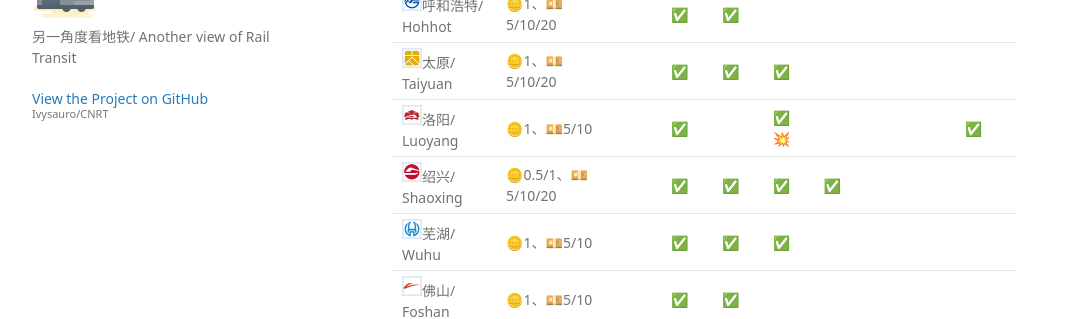
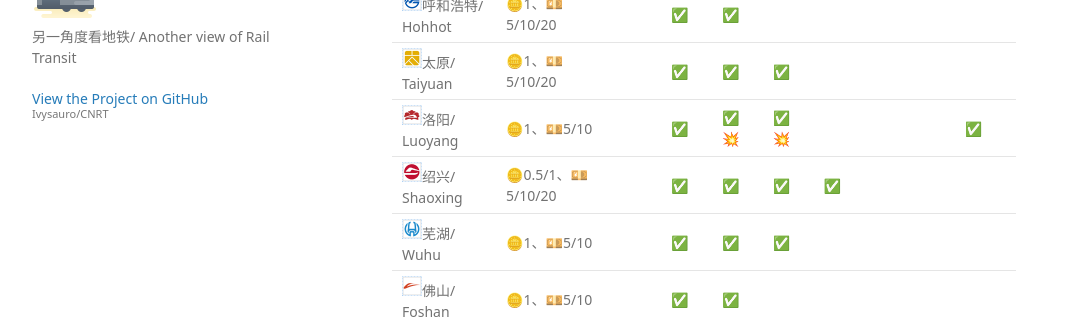
Before and after one commit to Ivysauro/CNRT, a Jekyll site: the page built from data/Pay.md, in a window 1280 px wide and 900 px high, scrolled down 6038 px. Shown: the part 152-471 px from the top of the window, without its empty margins (178-1249 px from the left). Built offline with Jekyll 4.4.1, drawn with Linux system fonts in a browser that asks for light colours; some web fonts are replaced; our own code applies the rules of GitHub Pages for plain Markdown files; a script that is not in the unit is left out.

Commit message:
🍊更新洛阳数据及评分

```diff
--- a/data/Pay.md
+++ b/data/Pay.md
@@ -163,7 +163,7 @@
 | <img src="https://raw.githubusercontent.com/Ivysauro/CNRT/master/images/city/xz.gif" width="20" hegiht="20"/>徐州/ Xuzhou | 🪙1、💴5/10/20 |  |  |  |  |  |  |  | ✅ |  |
 | <img src="https://raw.githubusercontent.com/Ivysauro/CNRT/master/images/city/hhht.gif" width="20" hegiht="20"/>呼和浩特/ Hohhot | 🪙1、💴5/10/20 |  | ✅ | ✅ |  |  |  |  |  |  |
 | <img src="https://raw.githubusercontent.com/Ivysauro/CNRT/master/images/city/tay.gif" width="20" hegiht="20"/>太原/ Taiyuan | 🪙1、💴5/10/20 |  | ✅ | ✅ | ✅ |  |  |  |  |  |
-| <img src="https://raw.githubusercontent.com/Ivysauro/CNRT/master/images/city/ly.gif" width="20" hegiht="20"/>洛阳/ Luoyang | 🪙1、💴5/10 |  | ✅ |  | ✅💥 |  |  |  | ✅ |  |
+| <img src="https://raw.githubusercontent.com/Ivysauro/CNRT/master/images/city/ly.gif" width="20" hegiht="20"/>洛阳/ Luoyang | 🪙1、💴5/10 |  | ✅ | ✅💥 | ✅💥 |  |  |  | ✅ |  |
 | <img src="https://raw.githubusercontent.com/Ivysauro/CNRT/master/images/city/sx.gif" width="20" hegiht="20"/>绍兴/ Shaoxing | 🪙0.5/1、💴5/10/20 |  | ✅ | ✅ | ✅ | ✅ |  |  |  |  |
 | <img src="https://raw.githubusercontent.com/Ivysauro/CNRT/master/images/city/wuh.gif" width="20" hegiht="20"/>芜湖/ Wuhu | 🪙1、💴5/10 |  | ✅ | ✅ | ✅ |  |  |  |  |  |
 | <img src="https://raw.githubusercontent.com/Ivysauro/CNRT/master/images/city/fs.gif" width="20" hegiht="20"/>佛山/ Foshan | 🪙1、💴5/10 |  | ✅ | ✅ |  |  |  |  |  |  |
@@ -241,7 +241,7 @@
 | <img src="https://raw.githubusercontent.com/Ivysauro/CNRT/master/images/city/xz.gif" width="20" hegiht="20"/>徐州/ Xuzhou | ❌ | ❌ | ✅ | ✅ | ✅- | 55 |
 | <img src="https://raw.githubusercontent.com/Ivysauro/CNRT/master/images/city/hhht.gif" width="20" hegiht="20"/>呼和浩特/ Hohhot | ⭕ | ⭕ | ✅ | ❌ | ❌ | 40 |
 | <img src="https://raw.githubusercontent.com/Ivysauro/CNRT/master/images/city/tay.gif" width="20" hegiht="20"/>太原/ Taiyuan | ⭕ | ⭕ | ⭕- | ✅ | ❌ | 45 |
-| <img src="https://raw.githubusercontent.com/Ivysauro/CNRT/master/images/city/ly.gif" width="20" hegiht="20"/>洛阳/ Luoyang | ⭕ | ❌ | ✅ | ✅ | ❌ | 50 |
+| <img src="https://raw.githubusercontent.com/Ivysauro/CNRT/master/images/city/ly.gif" width="20" hegiht="20"/>洛阳/ Luoyang | ⭕ | ⭕ | ✅ | ✅ | ❌ | 60 |
 | <img src="https://raw.githubusercontent.com/Ivysauro/CNRT/master/images/city/sx.gif" width="20" hegiht="20"/>绍兴/ Shaoxing | ✅ | ⭕ | ✅ | ✅ | ⭕- | 75 |
 | <img src="https://raw.githubusercontent.com/Ivysauro/CNRT/master/images/city/wuh.gif" width="20" hegiht="20"/>芜湖/ Wuhu | ⭕ | ⭕ | ✅ | ✅ | ❌ | 60 |
 | <img src="https://raw.githubusercontent.com/Ivysauro/CNRT/master/images/city/fs.gif" width="20" hegiht="20"/>佛山/ Foshan | ✅ | ✅ | ⭕ | ✅ | ✅- | 85 |
```
